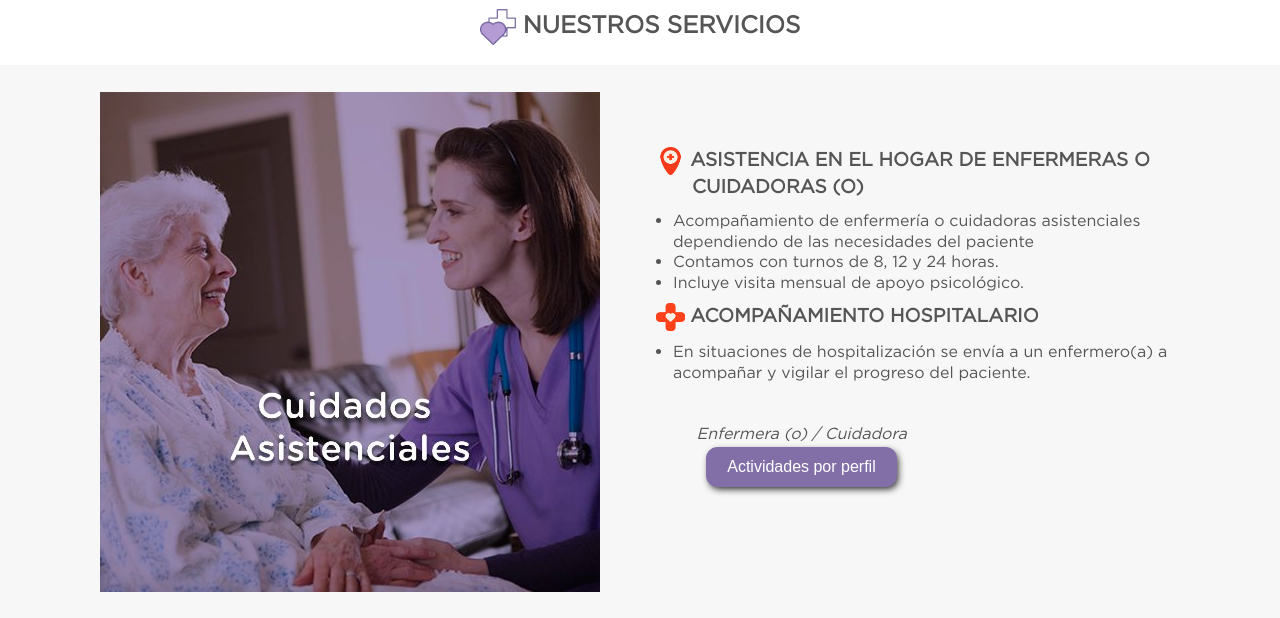
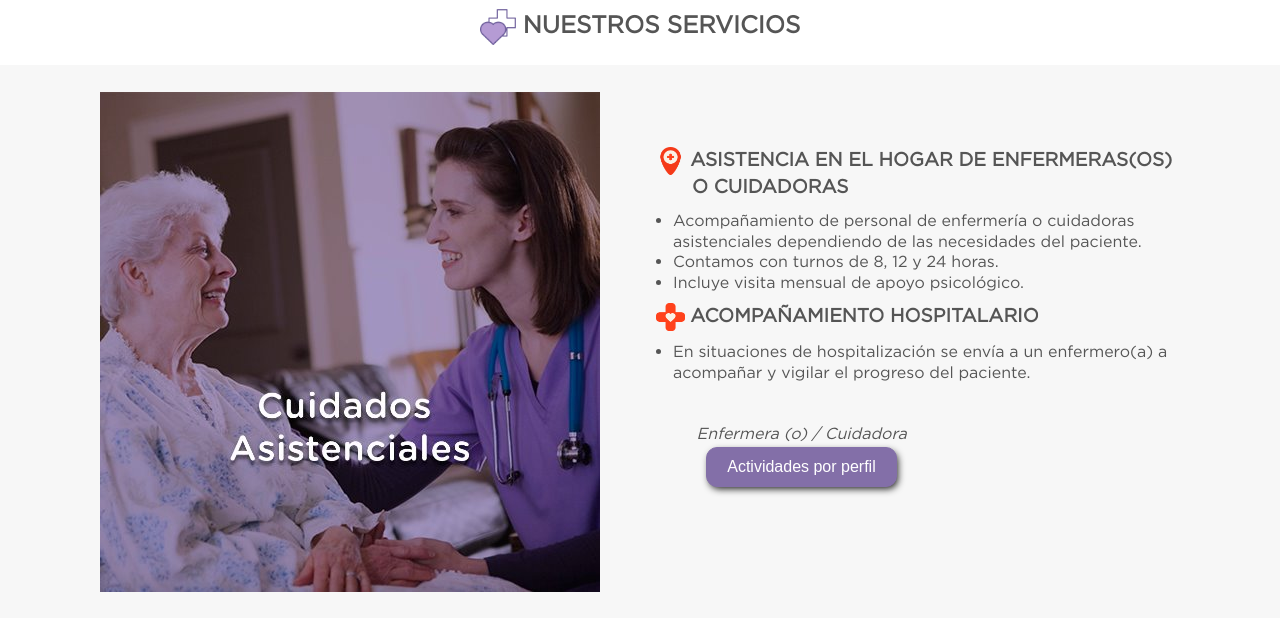
Before and after one commit to jnoelopez85/vitality, a PHP site: page /nuestros-servicios.php in a window 1280 px wide. Shown: the part 73-691 px from the top of the page. Run offline with PHP 8.4, Linux system fonts and the light colour scheme; some libraries are stand-ins or nearby versions; some web fonts are replaced.

Commit message:
Corrección de titulos y primera viñeta de servicios

```diff
--- a/nuestros-servicios.php
+++ b/nuestros-servicios.php
@@ -45,9 +45,9 @@
 								<br>
 								<br>
 								<br>
-								<h2><img class="titulo-icon" src='images/icono-asistencia-en-el-hogar.png' alt='Enfermera a domicilio merida yucatan'> ASISTENCIA EN EL HOGAR DE ENFERMERAS O CUIDADORAS (O)</h2>
+								<h2><img class="titulo-icon" src='images/icono-asistencia-en-el-hogar.png' alt='Enfermera a domicilio merida yucatan'> ASISTENCIA EN EL HOGAR DE ENFERMERAS(OS) O CUIDADORAS</h2>
 								<ul>
-									<li>Acompañamiento de enfermería o cuidadoras asistenciales dependiendo de las necesidades del paciente</li>
+									<li>Acompañamiento de personal de enfermería o cuidadoras asistenciales dependiendo de las necesidades del paciente.</li>
 									<li>Contamos con turnos de 8, 12 y 24 horas.</li>
 									<li>Incluye visita mensual de apoyo psicológico.</li>
 								</ul>
```
